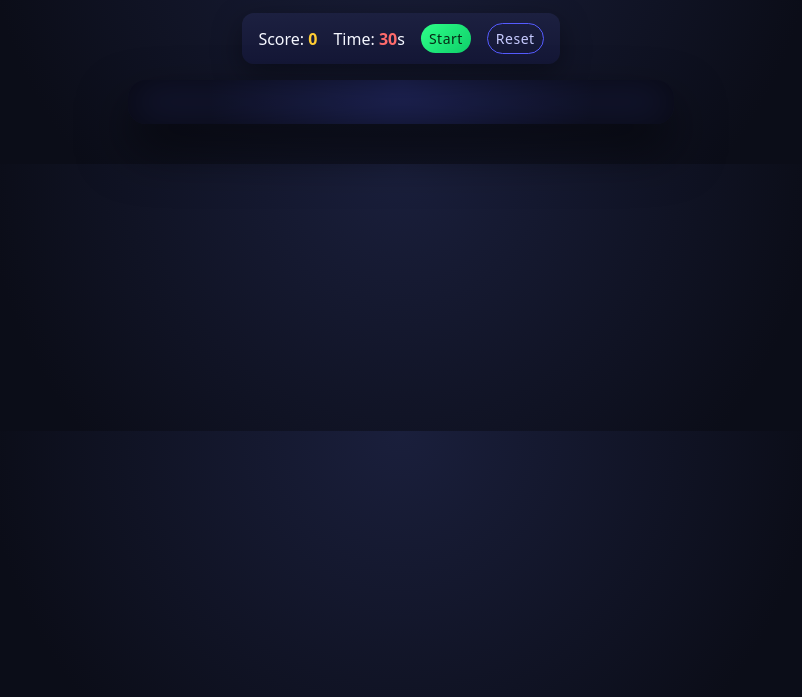
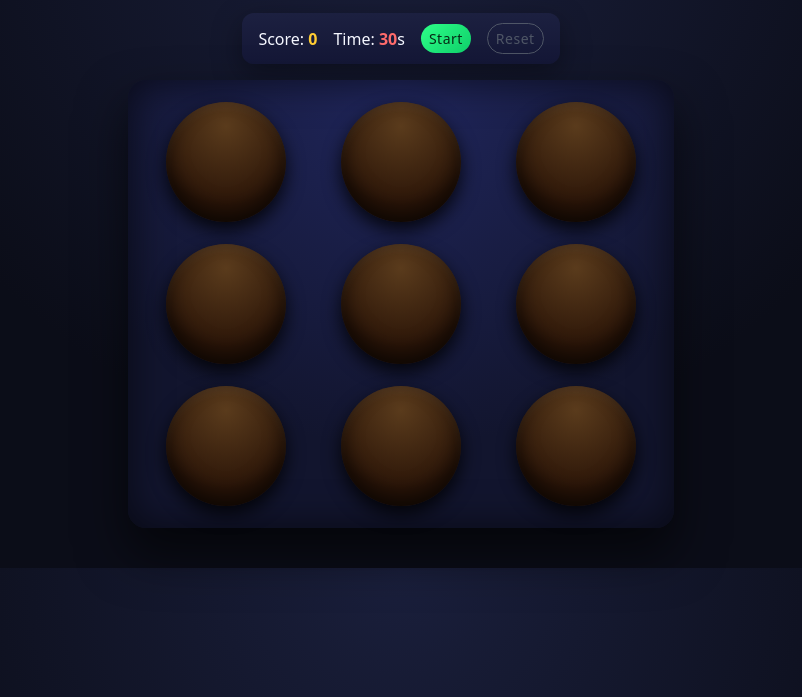
Before and after one commit to GnaneswaraRao123/Whack_A__Hole_Game, a plain HTML site: page index.html in a window 1280 px wide. Shown: the part 103-800 px from the top of the page, without its empty margins (239-1041 px from the left). Drawn offline with nearby package versions, Linux system fonts and the light colour scheme.

Commit message:
Change script source in index.html
Updated the script source from Whack_A_Mole.js to script.js.

```diff
--- a/index.html
+++ b/index.html
@@ -53,6 +53,6 @@
     </div>
   </div>
 
-  <script src="./Whack_A_Mole.js"></script>
+  <script src="./script.js"></script>
 </body>
 </html>
```
